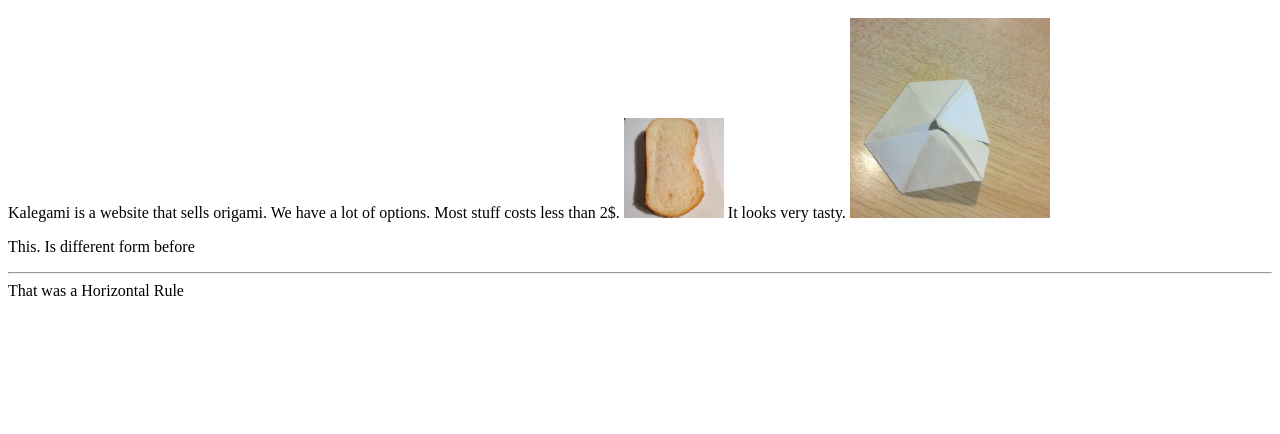
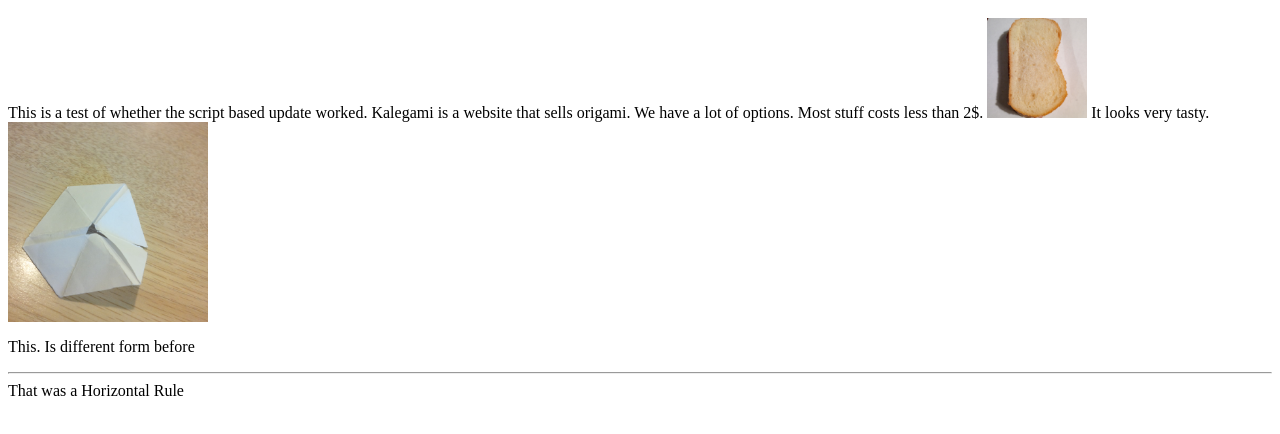
Before and after one commit to Kallikalev/kalegamiPublic, a plain HTML site: page index.html in a window 1280 px wide. Shown: the part 48-482 px from the top of the page. Drawn offline with Linux system fonts and the light colour scheme.

Commit message:
Update index.html

```diff
--- a/index.html
+++ b/index.html
@@ -7,6 +7,8 @@
 
 
 <h1>KALEGAMI HOMEPAGE </h1>
+
+  This is a test of whether the script based update worked.
 
 Kalegami is a website that sells origami.
 We have a lot of options. Most stuff costs less than 2$.
```
